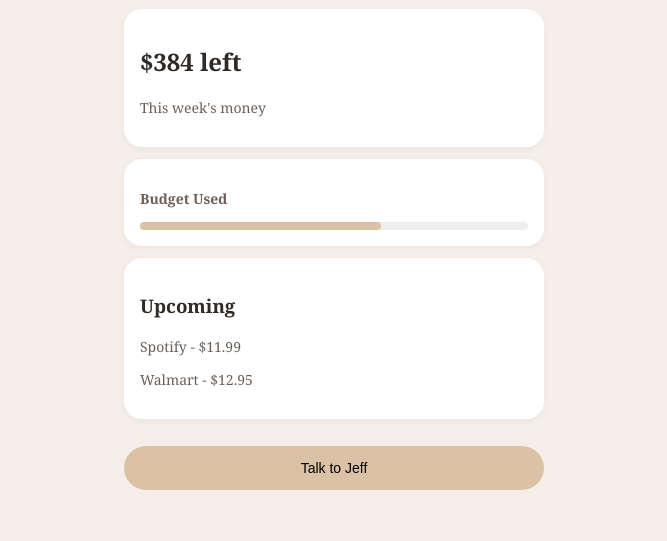
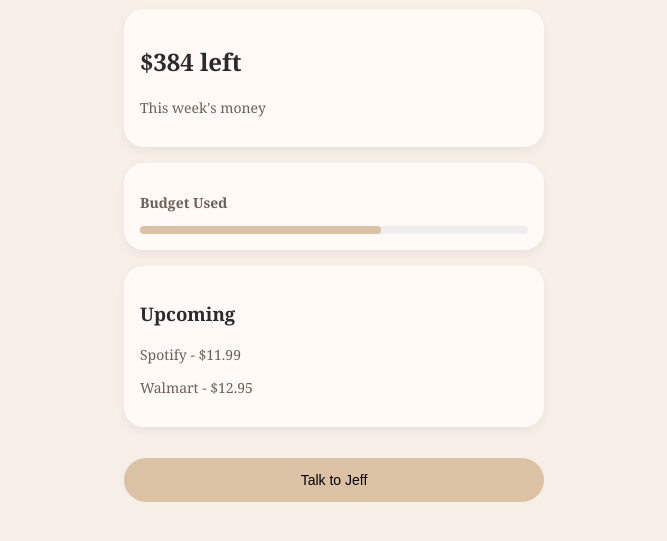
Before and after one commit to breadnbutterbank/bread-n-butter, a plain HTML site: page dashboard.html in a window 1280 px wide. Shown: the part 183-724 px from the top of the page, without its empty margins (306-973 px from the left). Drawn offline with Linux system fonts and the light colour scheme.

Commit message:
Update styles.css

```diff
--- a/styles.css
+++ b/styles.css
@@ -159,3 +159,32 @@ button:hover {
   width: auto;
   margin-left: 10px;
 }
+body {
+  font-family: 'Georgia', serif;
+  background-color: #f6efe7;
+  color: #2b2b2b;
+  margin: 0;
+}
+
+.container {
+  max-width: 420px;
+  margin: auto;
+  padding: 20px;
+}
+
+.card {
+  background: #fffaf5;
+  border-radius: 20px;
+  padding: 16px;
+  margin-bottom: 16px;
+  box-shadow: 0 4px 10px rgba(0,0,0,0.05);
+}
+
+.button {
+  background-color: #e0b97a;
+  border: none;
+  padding: 12px 20px;
+  border-radius: 20px;
+  font-weight: bold;
+  cursor: pointer;
+}
```
